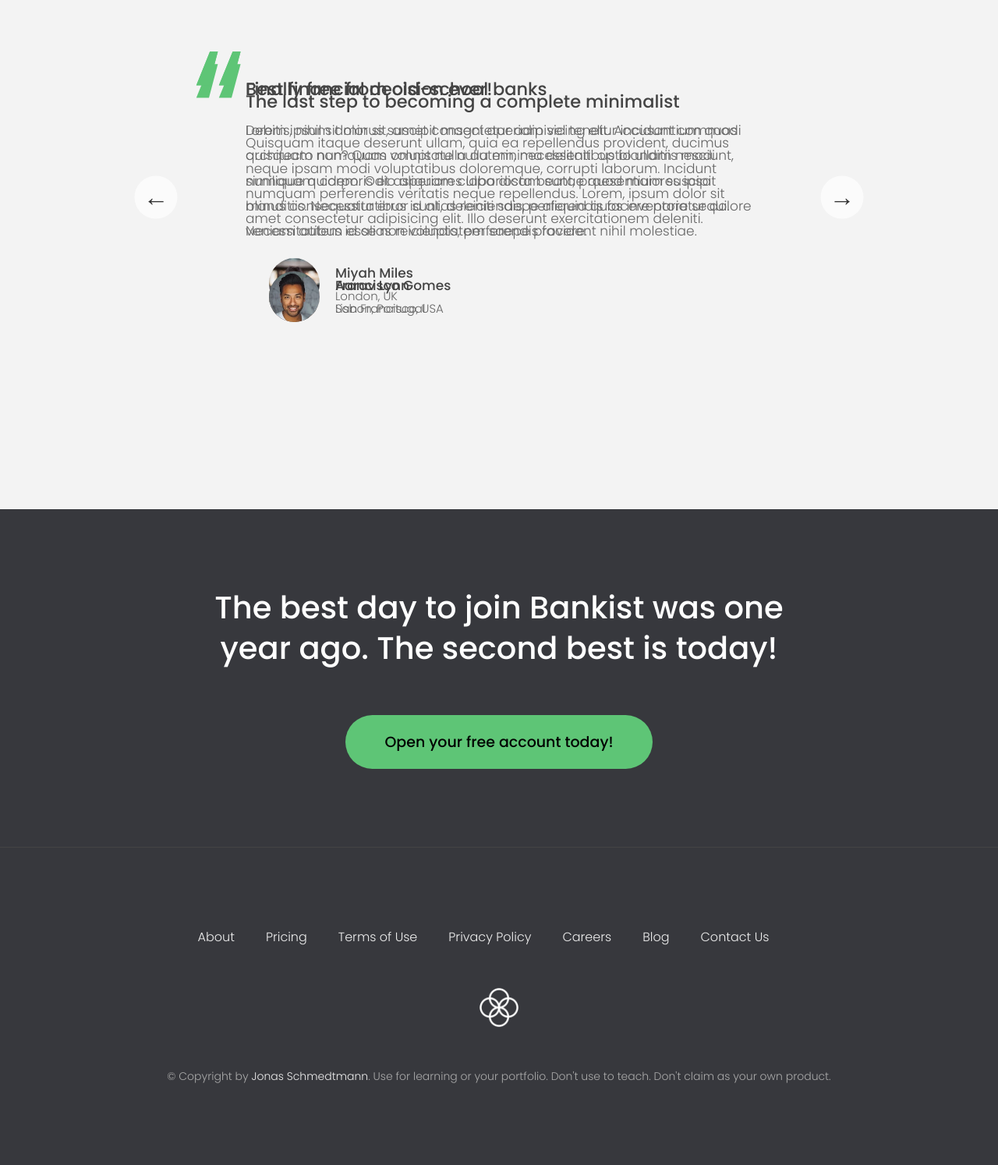
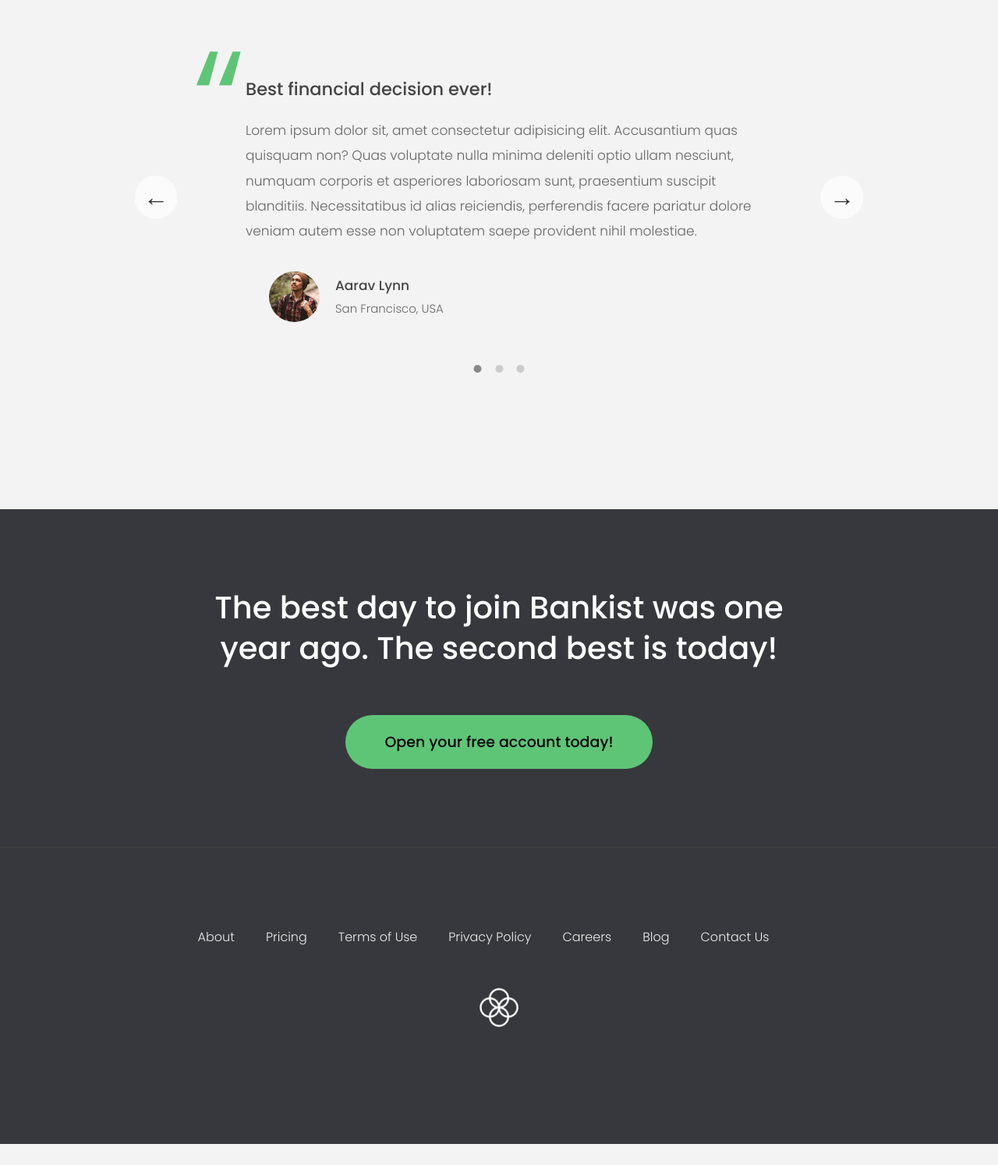
Before and after one commit to Ezzeldien-M-Abdalaziz/Bankist, a plain HTML site: page index.html in a window 1280 px wide. Shown: the part 3543-5037 px from the top of the page at 78% size. After the commit the page ends 5010 px from the top, so only its background shows below. Drawn offline with Linux system fonts and the light colour scheme.

Commit message:
SLIDER Component

```diff
--- a/index.html
+++ b/index.html
@@ -272,11 +272,6 @@
             </address>
           </div>
         </div>
-
-        <!-- <div class="slide"><img src="img/img-1.jpg" alt="Photo 1" /></div>
-        <div class="slide"><img src="img/img-2.jpg" alt="Photo 2" /></div>
-        <div class="slide"><img src="img/img-3.jpg" alt="Photo 3" /></div>
-        <div class="slide"><img src="img/img-4.jpg" alt="Photo 4" /></div> -->
         <button class="slider__btn slider__btn--left">&larr;</button>
         <button class="slider__btn slider__btn--right">&rarr;</button>
         <div class="dots"></div>
@@ -318,16 +313,6 @@
         </li>
       </ul>
       <img src="img/icon.png" alt="Logo" class="footer__logo" />
-      <p class="footer__copyright">
-        &copy; Copyright by
-        <a
-          class="footer__link twitter-link"
-          target="_blank"
-          href="https://twitter.com/jonasschmedtman"
-          >Jonas Schmedtmann</a
-        >. Use for learning or your portfolio. Don't use to teach. Don't claim
-        as your own product.
-      </p>
     </footer>
 
     <div class="modal hidden">
--- a/script.js
+++ b/script.js
@@ -13,6 +13,7 @@ const tabsContent = document.querySelectorAll('.operations__content');
 const nav = document.querySelector('.nav');
 const logo = document.querySelector('.nav__logo');
 const header = document.querySelector('.header');
+const imgTargets = document.querySelectorAll('img[data-src]');
 
 
 //*********************EVENTS */
@@ -127,7 +128,7 @@ window.addEventListener('scroll',function(){
 //Sticky navigation with => IntersectionObserver API
 const stickyNav = function(entries){
   const [entry] = entries;
-  console.log(entry);
+  //console.log(entry);
 
   if(!entry.isIntersecting) nav.classList.add('sticky');
   else nav.classList.remove('sticky');
@@ -170,9 +171,6 @@ const headerObserver = new IntersectionObserver(stickyNav,
     });
 
     //loading lazy images
-
-    const imgTargets = document.querySelectorAll('img[data-src]');
-
     const loadImg = function(entries,observer){
       const [entry] = entries;
       if(!entry.isIntersecting) return;
@@ -194,3 +192,89 @@ const headerObserver = new IntersectionObserver(stickyNav,
     });
 
     imgTargets.forEach(img=>imgObserver.observe(img));
+
+    //SLIDER Component
+
+    const slider = function () {
+      const slides = document.querySelectorAll('.slide');
+      const btnLeft = document.querySelector('.slider__btn--left');
+      const btnRight = document.querySelector('.slider__btn--right');
+      const dotContainer = document.querySelector('.dots');
+
+      let curSlide = 0;
+      const maxSlide = slides.length;
+
+      // Functions
+      const createDots = function () {
+        slides.forEach(function (_, i) {
+          dotContainer.insertAdjacentHTML(
+            'beforeend',
+            `<button class="dots__dot" data-slide="${i}"></button>`
+          );
+        });
+      };
+
+      const activateDot = function (slide) {
+        document
+          .querySelectorAll('.dots__dot')
+          .forEach(dot => dot.classList.remove('dots__dot--active'));
+
+        document
+          .querySelector(`.dots__dot[data-slide="${slide}"]`)
+          .classList.add('dots__dot--active');
+      };
+
+      const goToSlide = function (slide) {
+        slides.forEach(
+          (s, i) => (s.style.transform = `translateX(${100 * (i - slide)}%)`)
+        );
+      };
+
+      // Next slide
+      const nextSlide = function () {
+        if (curSlide === maxSlide - 1) {
+          curSlide = 0;
+        } else {
+          curSlide++;
+        }
+
+        goToSlide(curSlide);
+        activateDot(curSlide);
+      };
+
+      const prevSlide = function () {
+        if (curSlide === 0) {
+          curSlide = maxSlide - 1;
+        } else {
+          curSlide--;
+        }
+        goToSlide(curSlide);
+        activateDot(curSlide);
+      };
+
+      const init = function () {
+        goToSlide(0);
+        createDots();
+
+        activateDot(0);
+      };
+      init();
+
+      // Event handlers
+      btnRight.addEventListener('click', nextSlide);
+      btnLeft.addEventListener('click', prevSlide);
+
+      document.addEventListener('keydown', function (e) {
+        if (e.key === 'ArrowLeft') prevSlide();
+        e.key === 'ArrowRight' && nextSlide();
+      });
+
+      dotContainer.addEventListener('click', function (e) {
+        if (e.target.classList.contains('dots__dot')) {
+          const { slide } = e.target.dataset;
+          goToSlide(slide);
+          activateDot(slide);
+        }
+      });
+    };
+    slider();
```
